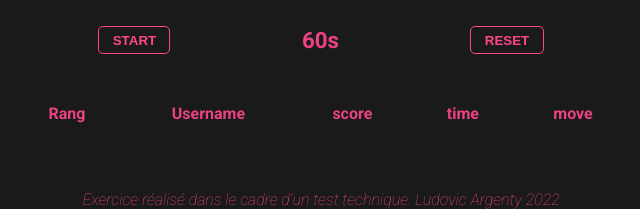
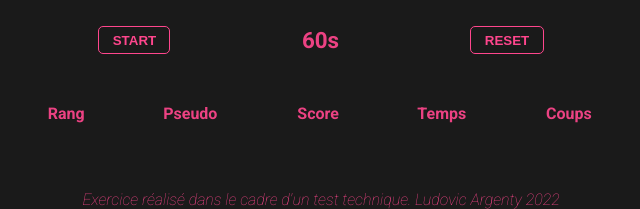
Before and after one commit to Largenty/memory-oclock-2022, a website built with Parcel: page front/src/index.html in a window 1280 px wide. Shown: the part 1061-1270 px from the top of the page, without its empty margins (319-959 px from the left). Built offline with nearby package versions, Linux system fonts and the light colour scheme; no server answers.

Commit message:
correction

```diff
--- a/front/src/index.html
+++ b/front/src/index.html
@@ -43,10 +43,10 @@
             <thead id="thead">
               <tr>
                 <th>Rang</th>
-                <th>Username</th>
-                <th>score</th>
-                <th>time</th>
-                <th>move</th>
+                <th>Pseudo</th>
+                <th>Score</th>
+                <th>Temps</th>
+                <th>Coups</th>
               </tr>
             </thead>
             <tbody id="tbody"></tbody>
```
Also changed, not shown: front/dist/index.html.
